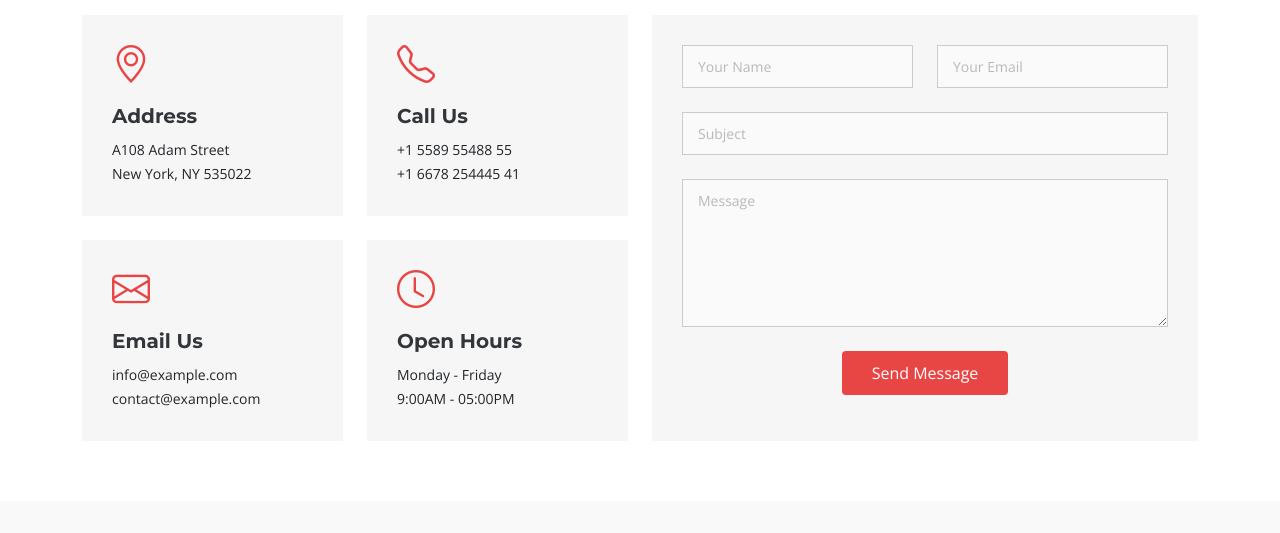
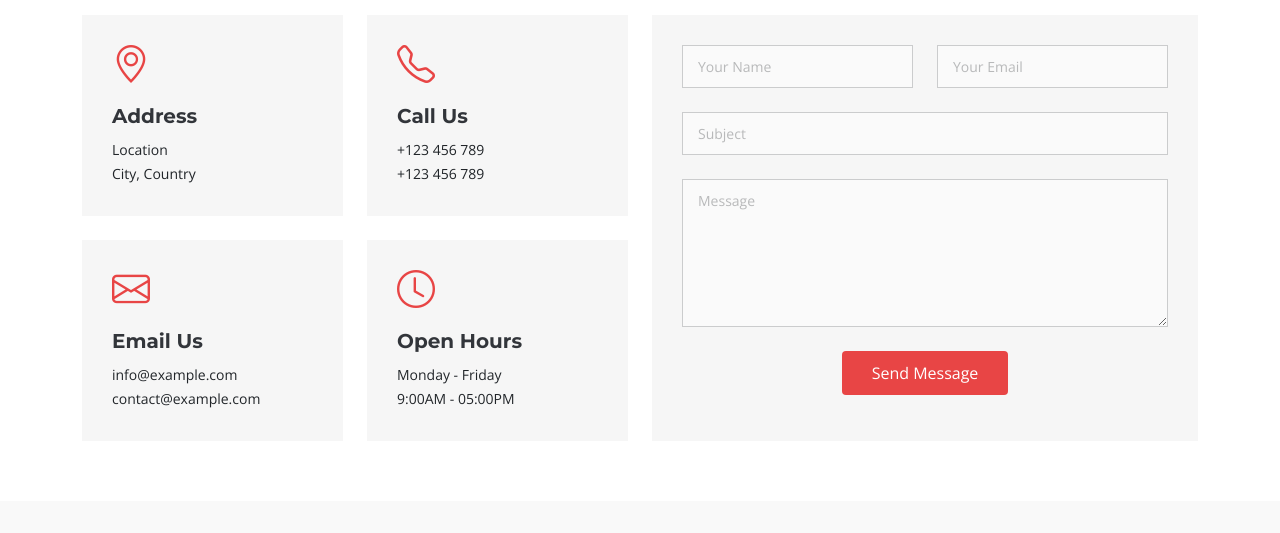
Before and after one commit to XevenTech/agenxio, a plain HTML site: page index.html in a window 1280 px wide. Shown: the part 9740-10273 px from the top of the page. Drawn offline with nearby package versions, Linux system fonts and the light colour scheme.

Commit message:
Update index.html

```diff
--- a/index.html
+++ b/index.html
@@ -1031,8 +1031,8 @@
                 <div class="info-item" data-aos="fade" data-aos-delay="200">
                   <i class="bi bi-geo-alt"></i>
                   <h3>Address</h3>
-                  <p>A108 Adam Street</p>
-                  <p>New York, NY 535022</p>
+                  <p>Location</p>
+                  <p>City, Country</p>
                 </div>
               </div><!-- End Info Item -->
 
@@ -1040,8 +1040,8 @@
                 <div class="info-item" data-aos="fade" data-aos-delay="300">
                   <i class="bi bi-telephone"></i>
                   <h3>Call Us</h3>
-                  <p>+1 5589 55488 55</p>
-                  <p>+1 6678 254445 41</p>
+                  <p>+123 456 789</p>
+                  <p>+123 456 789</p>
                 </div>
               </div><!-- End Info Item -->
 
```
